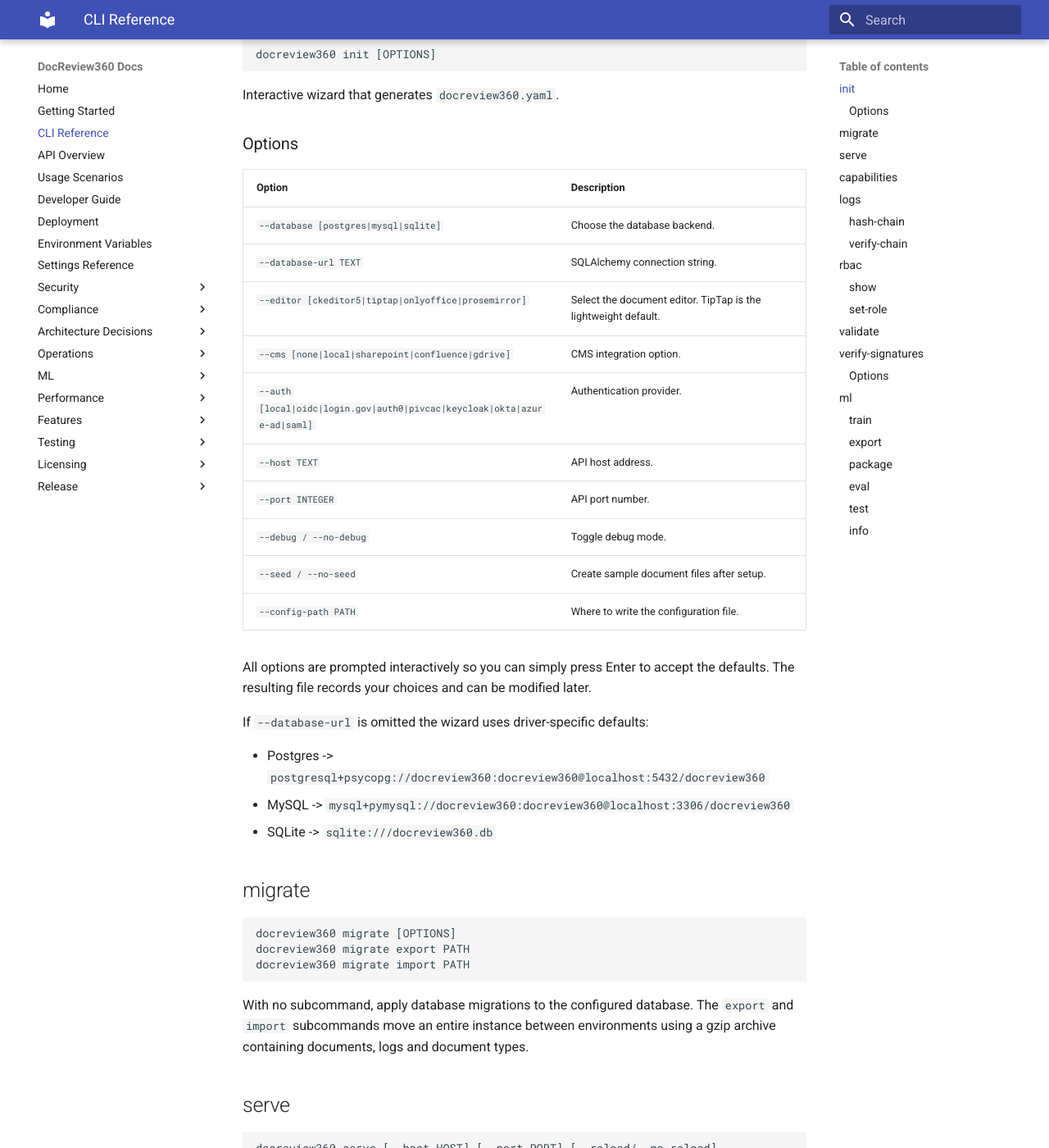
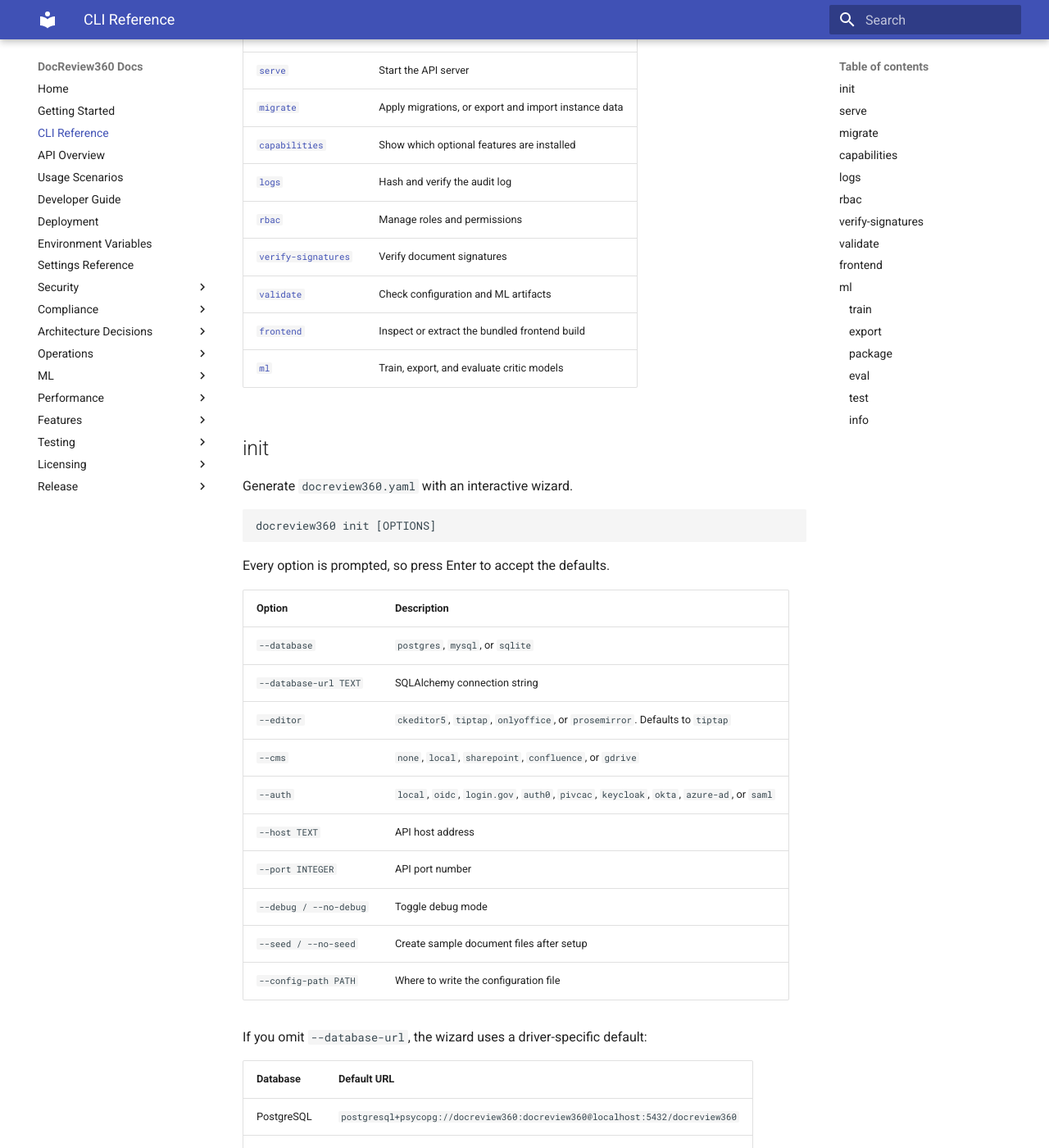
Before and after one commit to eputnam77/DocReview360, an MkDocs documentation site: the page built from docs/cli.md, in a window 1280 px wide and 1400 px high, scrolled down 275 px. Shown: the whole window at 82% size. Built offline with MkDocs 1.6.1 and Material for MkDocs 9.7.7, drawn with Linux system fonts in a browser that asks for light colours; some of the changed text lies outside the part shown.

Commit message:
docs: rewrite CLI and settings references
cli.md: table cells contained unescaped pipes in option value lists
(--database [postgres|mysql|sqlite]), which split the cells and broke the
rendered tables. Values now live in their own column. Document the 'frontend'
command and the 'rbac-admin' alias, which were missing entirely, and correct
the RBAC storage location from docreview360.yaml to settings.yaml to match the
command's own help text. Add a command index and note that 'ml' needs an ML
extra installed.

settings.md: task-oriented headings and a plain statement that
DOCREVIEW360_ENV must not be dev or test in production.

Co-Authored-By: Claude Opus 5 <noreply@anthropic.com>
Claude-Session: https://claude.ai/code/session_01C2P38CRoSfWJBewk4xenRe

````diff
--- a/docs/cli.md
+++ b/docs/cli.md
@@ -1,224 +1,204 @@
-# CLI Reference
+# CLI reference
 
-DocReview360 ships with a single entry point called `docreview360`. The command wraps a few sub-commands implemented with a friendly wizard style.
+DocReview360 installs a single command, `docreview360`. Run `docreview360 COMMAND --help` for details on any command.
+
+| Command | Purpose |
+| --- | --- |
+| [`init`](#init) | Generate a configuration file |
+| [`serve`](#serve) | Start the API server |
+| [`migrate`](#migrate) | Apply migrations, or export and import instance data |
+| [`capabilities`](#capabilities) | Show which optional features are installed |
+| [`logs`](#logs) | Hash and verify the audit log |
+| [`rbac`](#rbac) | Manage roles and permissions |
+| [`verify-signatures`](#verify-signatures) | Verify document signatures |
+| [`validate`](#validate) | Check configuration and ML artifacts |
+| [`frontend`](#frontend) | Inspect or extract the bundled frontend build |
+| [`ml`](#ml) | Train, export, and evaluate critic models |
 
 ## init
 
-```
+Generate `docreview360.yaml` with an interactive wizard.
+
+```bash
 docreview360 init [OPTIONS]
 ```
 
-Interactive wizard that generates `docreview360.yaml`.
-
-### Options
+Every option is prompted, so press Enter to accept the defaults.
 
 | Option | Description |
-| ------ | ----------- |
-| `--database [postgres|mysql|sqlite]` | Choose the database backend. |
-| `--database-url TEXT` | SQLAlchemy connection string. |
-| `--editor [ckeditor5|tiptap|onlyoffice|prosemirror]` | Select the document editor. TipTap is the lightweight default. |
-| `--cms [none|local|sharepoint|confluence|gdrive]` | CMS integration option. |
-| `--auth [local|oidc|login.gov|auth0|pivcac|keycloak|okta|azure-ad|saml]` | Authentication provider. |
-| `--host TEXT` | API host address. |
-| `--port INTEGER` | API port number. |
-| `--debug / --no-debug` | Toggle debug mode. |
-| `--seed / --no-seed` | Create sample document files after setup. |
-| `--config-path PATH` | Where to write the configuration file. |
+| --- | --- |
+| `--database` | `postgres`, `mysql`, or `sqlite` |
+| `--database-url TEXT` | SQLAlchemy connection string |
+| `--editor` | `ckeditor5`, `tiptap`, `onlyoffice`, or `prosemirror`. Defaults to `tiptap` |
+| `--cms` | `none`, `local`, `sharepoint`, `confluence`, or `gdrive` |
+| `--auth` | `local`, `oidc`, `login.gov`, `auth0`, `pivcac`, `keycloak`, `okta`, `azure-ad`, or `saml` |
+| `--host TEXT` | API host address |
+| `--port INTEGER` | API port number |
+| `--debug / --no-debug` | Toggle debug mode |
+| `--seed / --no-seed` | Create sample document files after setup |
+| `--config-path PATH` | Where to write the configuration file |
 
-All options are prompted interactively so you can simply press Enter to accept the defaults. The resulting file records your choices and can be modified later.
+If you omit `--database-url`, the wizard uses a driver-specific default:
 
-If `--database-url` is omitted the wizard uses driver-specific defaults:
+| Database | Default URL |
+| --- | --- |
+| PostgreSQL | `postgresql+psycopg://docreview360:docreview360@localhost:5432/docreview360` |
+| MySQL | `mysql+pymysql://docreview360:docreview360@localhost:3306/docreview360` |
+| SQLite | `sqlite:///docreview360.db` |
 
-- Postgres -> `postgresql+psycopg://docreview360:docreview360@localhost:5432/docreview360`
-- MySQL -> `mysql+pymysql://docreview360:docreview360@localhost:3306/docreview360`
-- SQLite -> `sqlite:///docreview360.db`
+## serve
+
+Start the API server.
+
+```bash
+docreview360 serve [--host HOST] [--port PORT] [--reload/--no-reload]
+```
+
+Release wheels bundle a built frontend asset. From a source checkout, run the Next.js dev server separately.
 
 ## migrate
 
-```
-docreview360 migrate [OPTIONS]
-docreview360 migrate export PATH
-docreview360 migrate import PATH
+Apply migrations, or move an instance between environments.
+
+```bash
+docreview360 migrate                                  # apply packaged migrations
+docreview360 migrate --migrations-path DIRECTORY      # apply your own
+docreview360 migrate export backup.gz                 # export all data
+docreview360 migrate import backup.gz                 # import an export
 ```
 
-With no subcommand, apply database migrations to the configured database. The
-`export` and `import` subcommands move an entire instance between environments
-using a gzip archive containing documents, logs and document types.
-
-## serve
-
-```
-docreview360 serve [--host HOST] [--port PORT] [--reload/--no-reload]
-```
-
-Start the core web API. The frontend build asset is packaged into release
-wheels; source checkouts can still run the Next.js development server
-separately.
+The export is a gzip archive containing documents, logs, and document types. Migrations are forward-only; see [Migration policy](migration_policy.md).
 
 ## capabilities
 
-```
+Show which runtime capabilities are installed, configured, or need an optional extra.
+
+```bash
 docreview360 capabilities
 ```
 
-Show which runtime capabilities are installed, configured, or need an optional
-extra such as `docreview360[postgres]`, `docreview360[worker]`, or
-`docreview360[ml-cpu]`.
+Extras include `docreview360[postgres]`, `docreview360[worker]`, and `docreview360[ml-cpu]`.
 
 ## logs
 
-```
-docreview360 logs [hash-chain|verify-chain]
+Audit log utilities.
+
+```bash
+docreview360 logs hash-chain     # compute and store the hash chain
+docreview360 logs verify-chain   # verify the stored chain
 ```
 
-Audit log utilities.
-
-### hash-chain
-
-```
-docreview360 logs hash-chain
-```
-
-Compute and store a tamper-evident hash chain over all audit log entries.
-
-### verify-chain
-
-```
-docreview360 logs verify-chain
-```
-
-Verify the stored audit log hash chain. Exits non-zero if any entry has been
-tampered with or is missing.
-
----
+`verify-chain` exits non-zero if any entry was altered or is missing. See [Audit log schema](audit_log_schema.md).
 
 ## rbac
 
-```
-docreview360 rbac [show|set-role]
+Manage role definitions stored in `settings.yaml`. `rbac-admin` is an alias for this command.
+
+```bash
+docreview360 rbac show                       # show the role-to-permission map
+docreview360 rbac set-role ROLE PERMISSIONS  # create or update a role
 ```
 
-Manage role definitions stored in `docreview360.yaml`.
+See [RBAC configuration](rbac_configuration.md).
 
-### show
+## verify-signatures
 
-```
-docreview360 rbac show
+Verify document signatures. With no document IDs, every approval in `--scope` is processed.
+
+```bash
+docreview360 verify-signatures [OPTIONS]
 ```
 
-Display the current role-to-permission mapping.
-
-### set-role
-
-```
-docreview360 rbac set-role ROLE PERMISSIONS...
-```
-
-Update or create `role` with the supplied permission list.
-
----
+| Option | Description |
+| --- | --- |
+| `--scope TEXT` | Approval scope filter. Defaults to `approved` |
+| `--document-id TEXT` | Verify a specific document. Repeatable |
+| `--parallel / --sequential` | Process concurrently or one at a time. Defaults to sequential |
 
 ## validate
 
-```
-docreview360 validate [--ml FILE...]
+Run validation checks across configuration and ML artifacts.
+
+```bash
+docreview360 validate [--ml FILE]
 ```
 
-Run validation checks across configuration and ML artifacts. Pass one or more
-`--ml FILE` paths to inspect ONNX artifacts.
+Pass `--ml` one or more times to inspect ONNX artifacts.
 
----
+## frontend
 
-## verify-signatures
+Inspect or extract the frontend build bundled into release wheels.
 
-```
-docreview360 verify-signatures [OPTIONS]
+```bash
+docreview360 frontend path                  # print the bundled asset directory
+docreview360 frontend extract DESTINATION   # copy the assets somewhere
 ```
 
-Verify document signatures. When no document IDs are supplied, all approvals
-in `--scope` are processed.
-
-### Options
-
-| Option | Description |
-| ------ | ----------- |
-| `--scope TEXT` | Approval scope filter (default: `approved`). |
-| `--document-id TEXT` | Verify a specific document (repeatable). |
-| `--parallel / --sequential` | Process concurrently or sequentially (default: sequential). |
-
----
+Use `extract` to serve the frontend from your own web server or CDN.
 
 ## ml
 
-Machine-learning helpers live under the `ml` namespace. Each command writes
-artifacts to `artifacts/` so you can track models over time.
+Train, export, and evaluate the critic models. Artifacts are written to `artifacts/` so you can track models over time.
+
+Requires an ML extra, such as `docreview360[ml]` or `docreview360[ml-cpu]`.
 
 ### train
 
-```
+```bash
 docreview360 ml train [--epochs 5] [--lr 3e-5]
 ```
 
-Fine-tunes the PyTorch classifier using the feature schema defined in
-`schemas/features.json`. Outputs include:
+Fine-tunes the PyTorch classifier using the feature schema in `schemas/features.json`. Writes:
 
-- `artifacts/models/latest.pt` -- most recent checkpoint.
-- `artifacts/metrics/latest.json` -- training loss, accuracy, and confusion
-  matrix snapshots.
+- `artifacts/models/latest.pt` — most recent checkpoint
+- `artifacts/metrics/latest.json` — loss, accuracy, and confusion matrix
 
 ### export
 
-```
+```bash
 docreview360 ml export [--opset 18] [--quantize dynamic|static] [--calibration-set PATH]
 ```
 
-Converts the PyTorch checkpoint to ONNX and optionally applies quantisation.
-Common patterns:
+Converts the checkpoint to ONNX, optionally with quantization:
 
-1. `docreview360 ml export` -- emit a floating-point ONNX graph.
-2. `docreview360 ml export --quantize dynamic` -- generate an INT8 graph optimised
-   for CPUs.
-3. `docreview360 ml export --quantize static --calibration-set data/calibration/`
-   -- calibrate with held-out samples.
+| Goal | Command |
+| --- | --- |
+| Floating-point graph | `docreview360 ml export` |
+| INT8 graph tuned for CPU | `docreview360 ml export --quantize dynamic` |
+| Calibrated INT8 graph | `docreview360 ml export --quantize static --calibration-set data/calibration/` |
 
-Outputs land in `artifacts/models/` and are tagged with the export timestamp.
+Output lands in `artifacts/models/`, tagged with the export timestamp.
 
 ### package
 
-```
+```bash
 docreview360 ml package [--include-tokenizer]
 ```
 
-Bundles the ONNX model, feature schema, metrics, and optional tokenizer files
-into `artifacts/packages/<timestamp>/`. Use the resulting folder for container
-deployments--copy it to your image and set `DOCREVIEW360_ML_MODEL_DIR`.
+Bundles the ONNX model, feature schema, metrics, and optional tokenizer into `artifacts/packages/<timestamp>/`. Copy that folder into your image and point `DOCREVIEW360_ML_MODEL_DIR` at it.
 
 ### eval
 
-```
+```bash
 docreview360 ml eval [--baseline scikit]
 ```
 
-Runs evaluation suites against the exported ONNX graph. When `--baseline scikit`
-is present the CLI also fits a scikit-learn baseline on the same features and
-prints a delta table covering accuracy, precision, recall, and ROC AUC.
+Runs evaluation suites against the exported ONNX graph. With `--baseline scikit`, also fits a scikit-learn baseline on the same features and prints a delta table for accuracy, precision, recall, and ROC AUC.
 
 ### test
 
-```
-docreview360 ml test --suite [golden|regression]
+```bash
+docreview360 ml test --suite golden|regression
 ```
 
-Executes deterministic test suites. Golden tests validate label stability while
-regression tests stress varied document structures. Failures abort deployment so
-you can investigate before promoting the model.
+Golden tests check label stability. Regression tests stress varied document structures. Failures abort deployment.
 
 ### info
 
-```
+```bash
 docreview360 ml info
 ```
 
-Displays the currently packaged model, detected ONNX Runtime providers, and
-expected input schema. Useful when troubleshooting provider errors or verifying
-that a quantised graph loaded correctly.
+Shows the packaged model, detected ONNX Runtime providers, and the expected input schema. Start here when troubleshooting provider errors or confirming a quantized graph loaded.
+
+See [ML operations](ml/operations.md) for the full workflow.
````
Also changed, not shown: docs/settings.md (+44 -46 lines).
